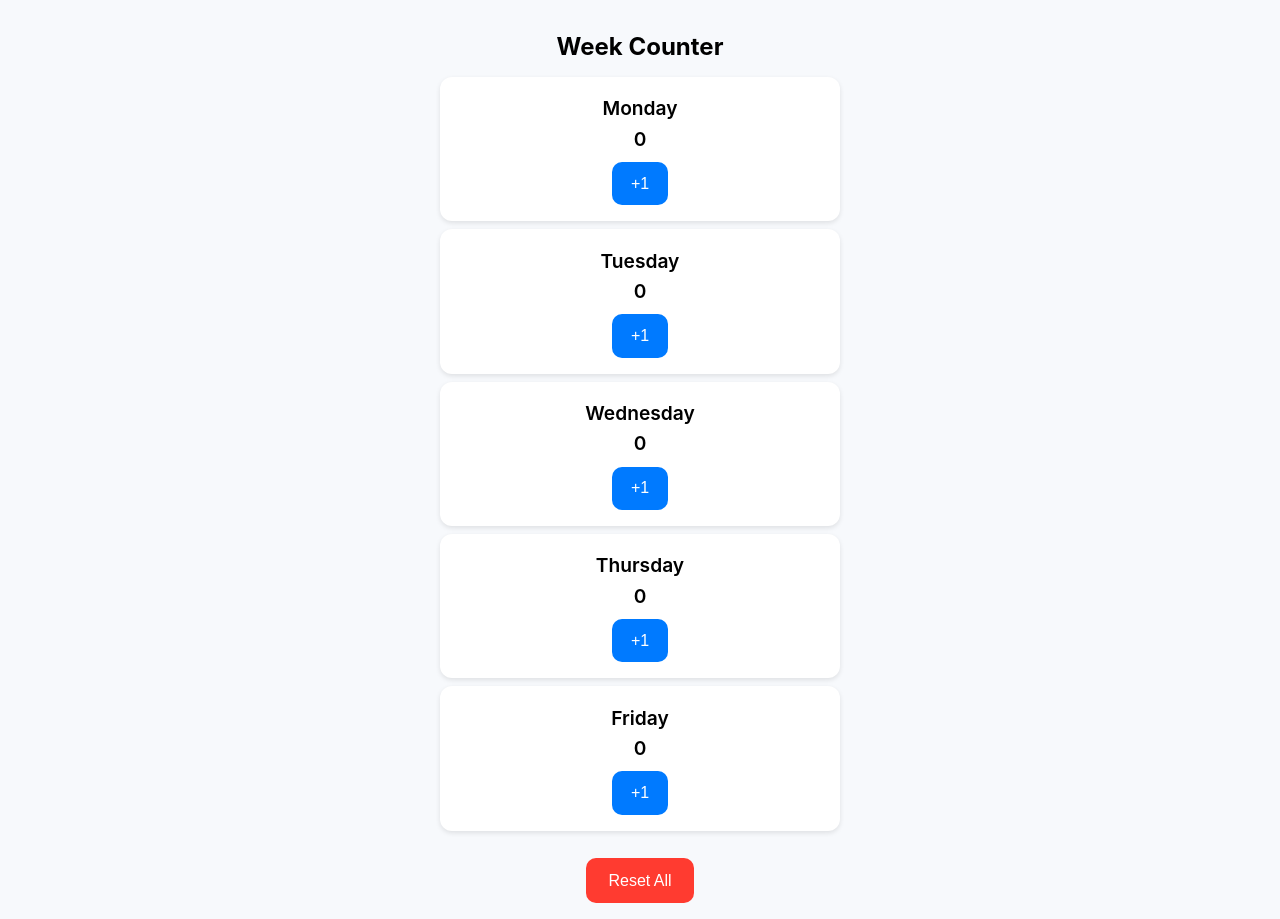
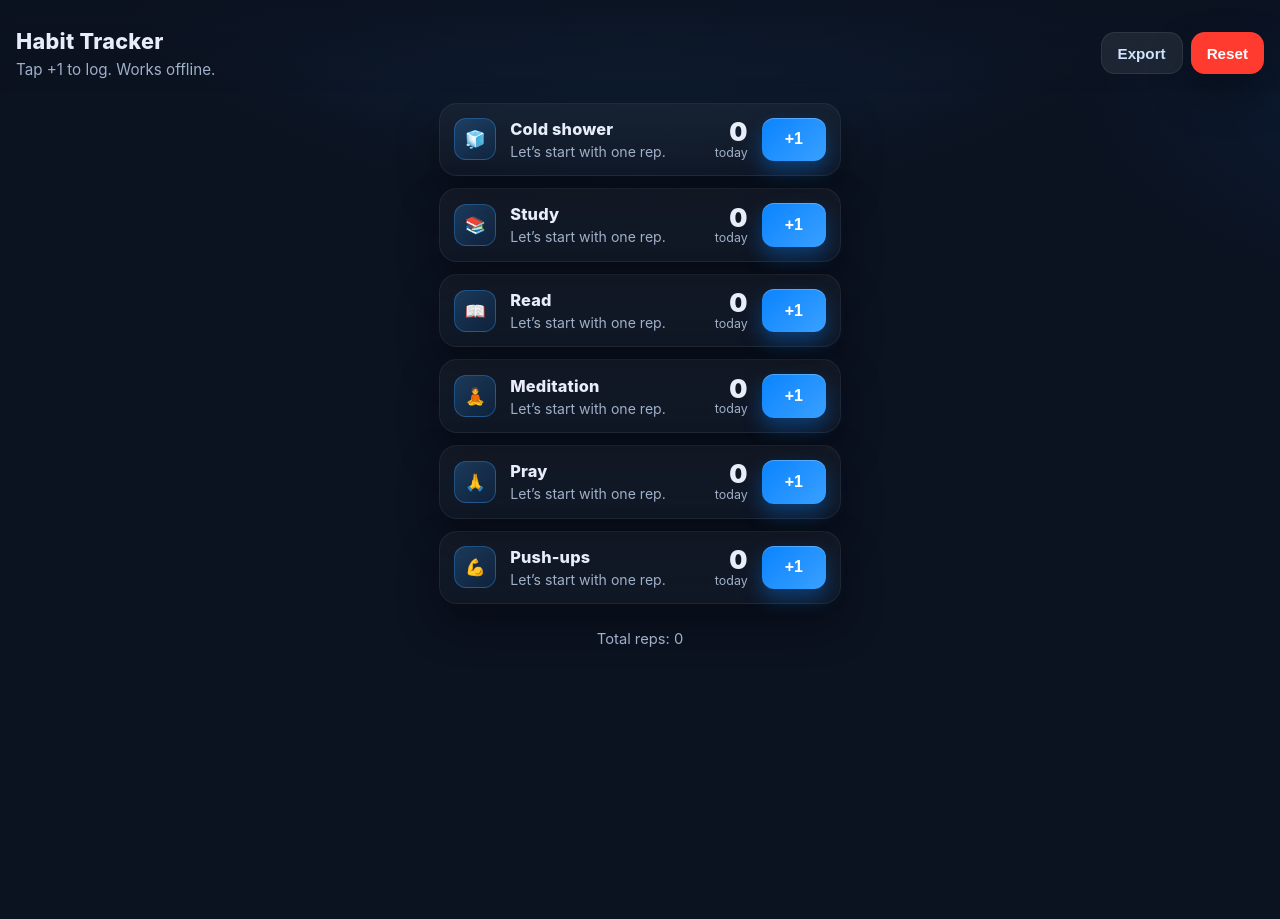
Before and after one commit to dani-julian97/week-counter, a plain HTML site: page index.html in a window 1280 px wide. After the commit the page ends 800 px from the top, so only its background shows below. Drawn offline with Linux system fonts and the light colour scheme.

Commit message:
Add files via upload

```diff
--- a/index.html
+++ b/index.html
@@ -2,114 +2,291 @@
 <html lang="en">
 <head>
 <meta charset="UTF-8" />
-<meta name="viewport" content="width=device-width, initial-scale=1" />
-<title>Week Counter</title>
+<meta name="viewport" content="width=device-width, initial-scale=1, viewport-fit=cover" />
+<title>Habit Tracker</title>
 
-<!-- PWA bits -->
+<!-- PWA bits (keep your manifest + service worker files as before) -->
 <link rel="manifest" href="manifest.webmanifest">
-<meta name="theme-color" content="#007aff">
+<meta name="theme-color" content="#0a84ff">
 <meta name="apple-mobile-web-app-capable" content="yes">
 <meta name="apple-mobile-web-app-status-bar-style" content="default">
 <link rel="apple-touch-icon" href="icons/icon-192.png">
 
 <style>
-  * { box-sizing: border-box; }
-  body {
-    font-family: -apple-system, system-ui, sans-serif;
-    background: #f7f9fc;
-    margin: 0;
-    padding: 1rem;
-    text-align: center;
+  :root{
+    --bg: #0b1220;
+    --bg-soft: #0f1a2f;
+    --card: #121b31;
+    --card-2: linear-gradient(180deg, rgba(255,255,255,0.04), rgba(255,255,255,0));
+    --text: #e8eef9;
+    --muted: #9fb0c9;
+    --primary: #0a84ff;
+    --primary-2: #3aa0ff;
+    --danger: #ff3b30;
+    --ring: rgba(10,132,255,.35);
+    --shadow: 0 20px 40px rgba(0,0,0,.35);
+    --radius: 18px;
   }
-  h1 { margin-bottom: 1rem; font-size: 1.5rem; }
-  .day {
-    display: flex; flex-direction: column; align-items: center;
-    background: #fff; margin: 0.5rem auto; padding: 1rem; border-radius: 12px;
-    box-shadow: 0 2px 5px rgba(0,0,0,0.1); width: 100%; max-width: 400px;
+
+  *{ box-sizing:border-box; -webkit-tap-highlight-color: transparent; }
+  html, body { height:100%; }
+  body{
+    margin:0;
+    color:var(--text);
+    background:
+      radial-gradient(1000px 600px at 50% -150px, rgba(58,160,255,.18), transparent 60%),
+      radial-gradient(800px 400px at 120% 10%, rgba(10,132,255,.12), transparent 60%),
+      var(--bg);
+    font-family: -apple-system, system-ui, "Segoe UI", Roboto, Helvetica, Arial, sans-serif;
   }
-  .day span { font-size: 1.2rem; font-weight: 600; margin: 0.2rem 0; }
-  button {
-    font-size: 1rem; background: #007aff; color: #fff; border: none; border-radius: 10px;
-    padding: 0.8rem 1.2rem; margin-top: 0.5rem; -webkit-tap-highlight-color: transparent;
+
+  .wrap{
+    min-height:100dvh;
+    display:flex;
+    flex-direction:column;
   }
-  button:active { transform: scale(0.97); }
-  #reset { margin-top: 1.2rem; background: #ff3b30; padding: 0.85rem 1.4rem; }
+
+  header{
+    position:sticky;
+    top:0;
+    z-index:10;
+    padding: clamp(18px, 4dvh, 28px) 16px 12px;
+    background: linear-gradient(180deg, rgba(11,18,32,.85), rgba(11,18,32,.55) 45%, transparent);
+    backdrop-filter: blur(6px);
+  }
+  .hero{
+    display:flex; align-items:center; justify-content:space-between; gap:12px;
+  }
+  .hero-left h1{
+    margin:0; font-size:1.35rem; letter-spacing:.3px; font-weight:800;
+  }
+  .hero-left p{
+    margin:.35rem 0 0 0; color:var(--muted); font-size:.95rem;
+  }
+  .hero-actions{ display:flex; gap:8px; }
+  .btn{
+    appearance:none; border:none; border-radius:14px; padding:.72rem 1rem;
+    font-weight:700; font-size:.95rem; cursor:pointer;
+    background: var(--primary);
+    color:#fff; box-shadow: var(--shadow);
+  }
+  .btn:active{ transform: scale(.98); }
+  .btn-ghost{
+    background: rgba(255,255,255,.08);
+    color: #cfe4ff;
+    border: 1px solid rgba(255,255,255,.08);
+    box-shadow: none;
+  }
+  .btn-danger{ background: var(--danger); }
+
+  main{
+    padding: 12px 16px 18px;
+    display:flex; flex-direction:column; gap:12px;
+    max-width: 760px; margin: 0 auto;
+  }
+
+  /* Card */
+  .card{
+    background: linear-gradient(180deg, rgba(255,255,255,.04), rgba(255,255,255,.02));
+    border: 1px solid rgba(255,255,255,.06);
+    border-radius: var(--radius);
+    padding: 14px;
+    box-shadow: var(--shadow);
+    display:flex; align-items:center; gap:14px;
+  }
+  .badge{
+    width:42px; height:42px; border-radius:12px;
+    background: linear-gradient(135deg, rgba(58,160,255,.25), rgba(10,132,255,.1));
+    border: 1px solid rgba(58,160,255,.35);
+    display:grid; place-items:center; flex:0 0 42px;
+    font-size:1.05rem; font-weight:800; color:#dff0ff;
+  }
+  .meta{ flex:1; min-width:0; }
+  .meta h2{
+    margin:0; font-size:1.02rem; font-weight:800; letter-spacing:.2px;
+  }
+  .meta p{
+    margin:.25rem 0 0 0; color:var(--muted); font-size:.88rem;
+  }
+
+  .count{
+    text-align:right; min-width:68px;
+  }
+  .count .n{
+    font-size:1.6rem; font-weight:900; letter-spacing:.3px; line-height:1;
+  }
+  .count .lbl{
+    display:block; font-size:.78rem; color:var(--muted);
+  }
+
+  .action{
+    display:flex; align-items:center; justify-content:center;
+  }
+  .inc-btn{
+    border:none; border-radius:12px; padding:.8rem 1rem;
+    background: linear-gradient(135deg, var(--primary), var(--primary-2));
+    color:#fff; font-weight:900; font-size:1rem; min-width:64px;
+    box-shadow: 0 10px 20px rgba(10,132,255,.35), inset 0 1px 0 rgba(255,255,255,.25);
+  }
+  .inc-btn:active{ transform: translateY(1px) scale(.99); }
+
+  /* Footer / total */
+  .totals{
+    text-align:center; color:var(--muted); font-size:.92rem; padding: 8px 0 22px;
+  }
+
+  /* Safe area for full-height webapp */
+  @supports (padding: max(0px)) {
+    header{ padding-left: max(16px, env(safe-area-inset-left)); padding-right: max(16px, env(safe-area-inset-right)); }
+    main{ padding-left: max(16px, env(safe-area-inset-left)); padding-right: max(16px, env(safe-area-inset-right)); }
+  }
 </style>
 </head>
 <body>
-  <h1>Week Counter</h1>
-  <div id="container"></div>
-  <button id="reset">Reset All</button>
+<div class="wrap">
+  <header>
+    <div class="hero">
+      <div class="hero-left">
+        <h1>Habit Tracker</h1>
+        <p id="subtitle">Tap +1 to log. Works offline.</p>
+      </div>
+      <div class="hero-actions">
+        <button id="export" class="btn btn-ghost" aria-label="Export counters">Export</button>
+        <button id="reset" class="btn btn-danger" aria-label="Reset all counters">Reset</button>
+      </div>
+    </div>
+  </header>
+
+  <main id="list" aria-live="polite"></main>
+
+  <div class="totals" id="totals">Total reps: 0</div>
+</div>
 
 <script>
-  (function () {
+(function(){
   "use strict";
 
-    function createSafeStorage() {
-      var memory = {};
-      try {
-        var testKey = "__test__";
-        localStorage.setItem(testKey, "1");
-        localStorage.removeItem(testKey);
+  // --- Safe storage for iOS private mode ---
+  function createSafeStorage(){
+    var mem = {};
+    try{
+      var k="__t__"; localStorage.setItem(k,"1"); localStorage.removeItem(k);
       return {
-          getItem: function (k) { return localStorage.getItem(k); },
-          setItem: function (k, v) { localStorage.setItem(k, v); }
+        getItem: function(k){ return localStorage.getItem(k); },
+        setItem: function(k,v){ localStorage.setItem(k, v); },
+        removeItem: function(k){ localStorage.removeItem(k); }
       };
-      } catch (e) {
+    }catch(e){
       return {
-          getItem: function (k) { return Object.prototype.hasOwnProperty.call(memory, k) ? memory[k] : null; },
-          setItem: function (k, v) { memory[k] = String(v); }
+        getItem: function(k){ return Object.prototype.hasOwnProperty.call(mem,k) ? mem[k] : null; },
+        setItem: function(k,v){ mem[k]=String(v); },
+        removeItem: function(k){ delete mem[k]; }
       };
     }
   }
+  var storage = createSafeStorage();
 
-    var storage = createSafeStorage();
-    var days = ["Monday", "Tuesday", "Wednesday", "Thursday", "Friday"];
-    var container = document.getElementById("container");
+  // --- Habits (vertical phone-first) ---
+  var habits = [
+    { name: "Cold shower",  icon: "🧊" },
+    { name: "Study",        icon: "📚" },
+    { name: "Read",         icon: "📖" },
+    { name: "Meditation",   icon: "🧘" },
+    { name: "Pray",         icon: "🙏" },
+    { name: "Push-ups",     icon: "💪" }
+  ];
 
-    var counts = {};
-    days.forEach(function (day) {
-      var v = parseInt(storage.getItem(day), 10);
-      counts[day] = isNaN(v) ? 0 : v; // iOS-safe
+  var PREFIX = "pro_hc_";
+  function keyOf(n){ return PREFIX + n; }
+
+  // --- State ---
+  var counts = Object.create(null);
+  habits.forEach(function(h){
+    var v = parseInt(storage.getItem(keyOf(h.name)), 10);
+    counts[h.name] = isNaN(v) ? 0 : v;
   });
 
-    function render() {
-      container.innerHTML = "";
-      days.forEach(function (day) {
-        var div = document.createElement("div");
-        div.className = "day";
-        div.innerHTML =
-          '<span>' + day + '</span>' +
-          '<span id="count-' + day + '">' + counts[day] + '</span>' +
-          '<button data-day="' + day + '" class="inc">+1</button>';
-        container.appendChild(div);
+  // --- DOM refs ---
+  var list = document.getElementById("list");
+  var totals = document.getElementById("totals");
+
+  function render(){
+    list.innerHTML = "";
+    var total = 0;
+
+    habits.forEach(function(h){
+      total += counts[h.name];
+
+      var card = document.createElement("article");
+      card.className = "card";
+      card.innerHTML = '' +
+        '<div class="badge" aria-hidden="true">'+ h.icon +'</div>' +
+        '<div class="meta">' +
+          '<h2>'+ h.name +'</h2>' +
+          '<p>'+ (counts[h.name] ? 'Great job! Keep going.' : 'Let’s start with one rep.') +'</p>' +
+        '</div>' +
+        '<div class="count">' +
+          '<div class="n" id="count-'+h.name+'">'+ counts[h.name] +'</div>' +
+          '<span class="lbl">today</span>' +
+        '</div>' +
+        '<div class="action">' +
+          '<button class="inc-btn" data-h="'+ h.name +'" aria-label="Add one to '+h.name+'">+1</button>' +
+        '</div>';
+
+      list.appendChild(card);
     });
-      Array.prototype.forEach.call(container.querySelectorAll(".inc"), function (btn) {
-        btn.addEventListener("click", function () {
-          var day = btn.getAttribute("data-day");
-          counts[day] += 1;
-          storage.setItem(day, counts[day]);
-          var el = document.getElementById("count-" + day);
-          if (el) el.textContent = counts[day];
-        }, { passive: true });
+
+    totals.textContent = "Total reps: " + total;
+
+    // attach listeners (single purpose: +1)
+    Array.prototype.forEach.call(list.querySelectorAll(".inc-btn"), function(btn){
+      btn.addEventListener("click", function(){
+        var name = btn.getAttribute("data-h");
+        increment(name);
+      }, { passive:true });
     });
   }
 
-    document.getElementById("reset").addEventListener("click", function () {
-      if (confirm("Reset all counters?")) {
-        days.forEach(function (day) { counts[day] = 0; storage.setItem(day, 0); });
+  function increment(name){
+    var next = counts[name] + 1;
+    counts[name] = next;
+    storage.setItem(keyOf(name), next);
+
+    var el = document.getElementById("count-"+name);
+    if (el) el.textContent = next;
+
+    // quick total refresh
+    var t = 0; for (var k in counts) if (Object.prototype.hasOwnProperty.call(counts,k)) t += counts[k];
+    totals.textContent = "Total reps: " + t;
+
+    // gentle haptic (supported on some devices)
+    if (window.navigator && navigator.vibrate) { navigator.vibrate(8); }
+  }
+
+  // Reset all counters
+  document.getElementById("reset").addEventListener("click", function(){
+    if (confirm("Reset all counters?")){
+      habits.forEach(function(h){
+        counts[h.name] = 0;
+        storage.setItem(keyOf(h.name), 0);
+      });
       render();
     }
-    }, { passive: true });
+  }, { passive:true });
 
-    if (document.readyState === "loading") {
-      document.addEventListener("DOMContentLoaded", render, { once: true });
-    } else {
-      render();
-    }
+  // Export (simple text you can copy/share)
+  document.getElementById("export").addEventListener("click", function(){
+    var lines = habits.map(function(h){ return h.name + ": " + counts[h.name]; });
+    alert(lines.join("\n"));
+  }, { passive:true });
 
-    // Register service worker for offline
-    if ("serviceWorker" in navigator) {
+  // Initial paint
+  if (document.readyState === "loading"){
+    document.addEventListener("DOMContentLoaded", render, { once:true });
+  } else { render(); }
+
+  // PWA offline
+  if ("serviceWorker" in navigator){
     navigator.serviceWorker.register("./service-worker.js");
   }
 })();
```
Lines whose indentation alone changed are shown as unchanged.
